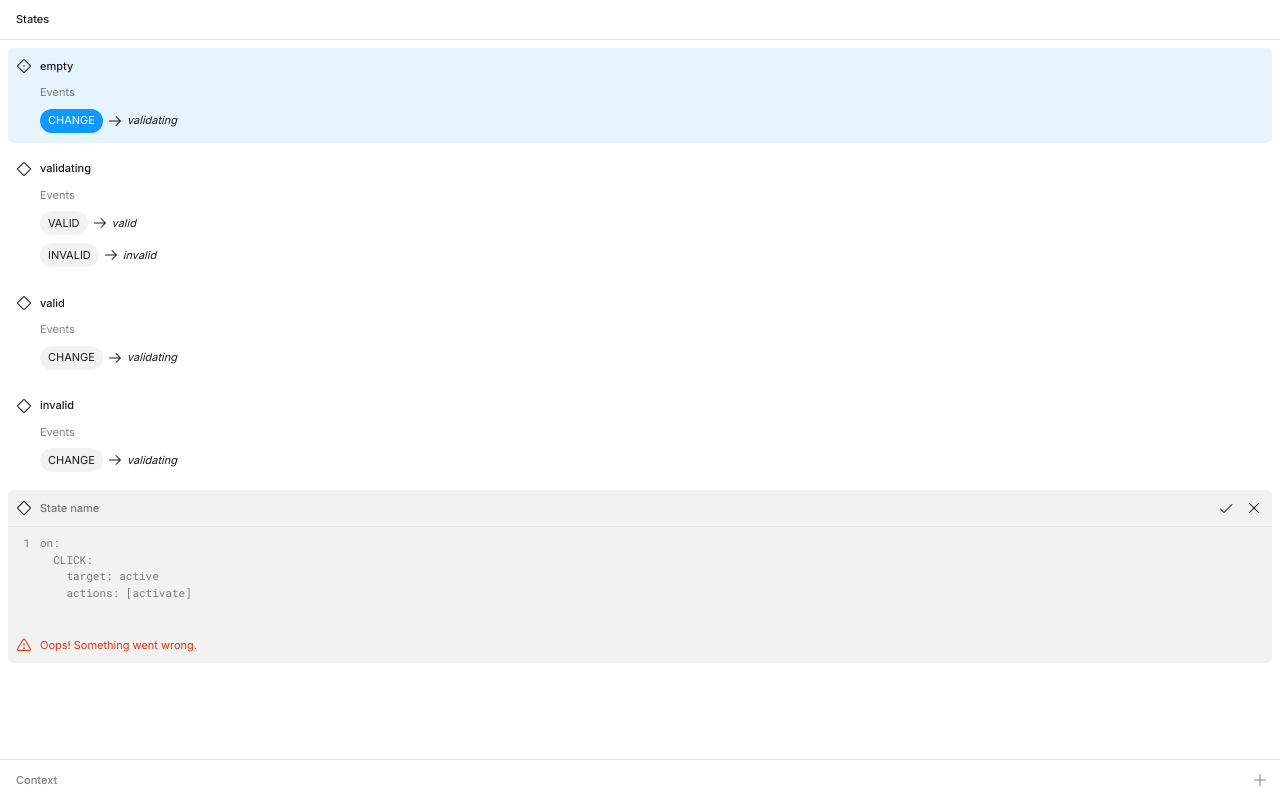
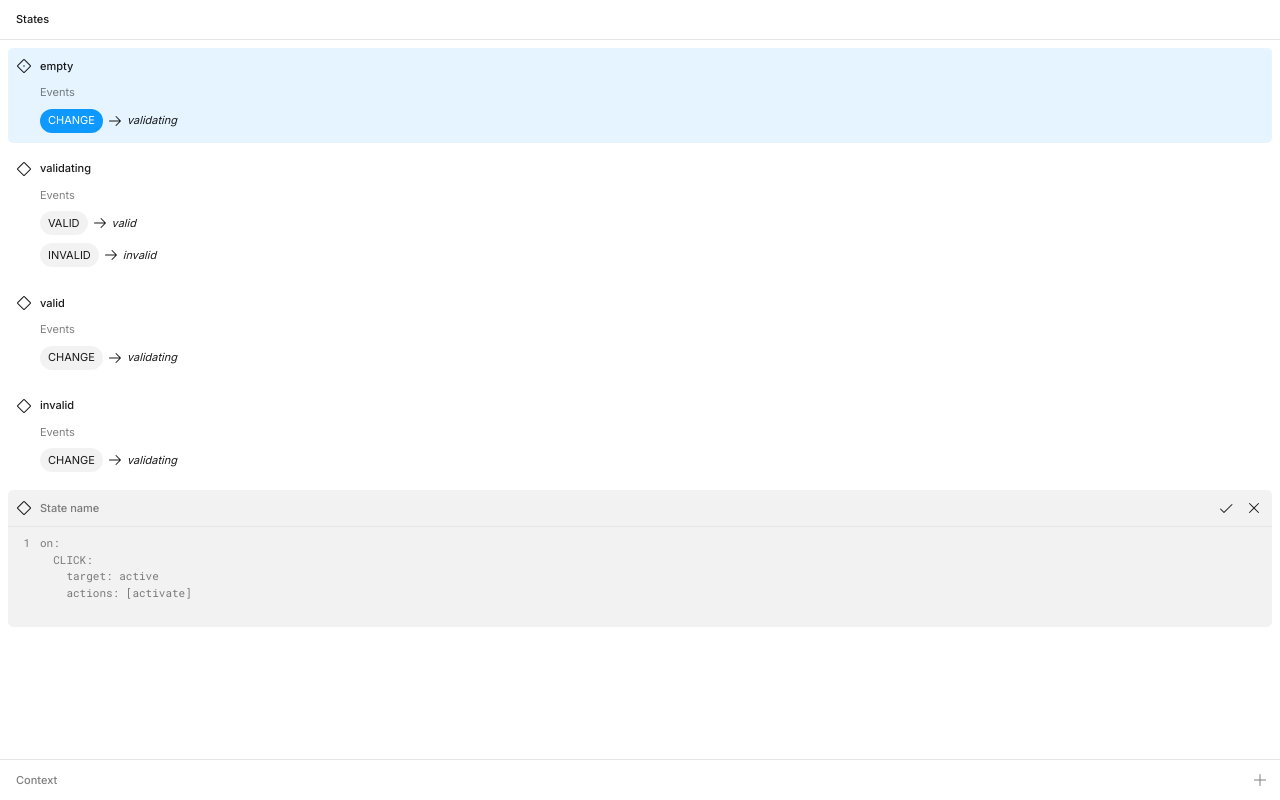
Before and after one commit to colebemis/figma-state-machines, a Next.js app: page / in a window 1280 px wide. Both pictures are taken after a click on the button "Add state". Built offline with nearby package versions, Linux system fonts and the light colour scheme.

Commit message:
Implement Zod schemas for event and state validation; enhance StateEditor to handle YAML parsing and error management

```diff
--- a/app/page.tsx
+++ b/app/page.tsx
@@ -18,14 +18,23 @@ import {
 import clsx from "clsx";
 import React from "react";
 import { parse as yamlParse, stringify as yamlStringify } from "yaml";
+import { z } from "zod";
 
-type EventValue = string | { target: string; actions?: string | string[] };
+const EventValueSchema = z.union([
+  z.string(),
+  z.object({
+    target: z.string(),
+    actions: z.union([z.string(), z.array(z.string())]).optional(),
+  }),
+]);
 
-type StateValue = {
-  on: {
-    [key: string]: EventValue;
-  };
-};
+type EventValue = z.infer<typeof EventValueSchema>;
+
+const StateValueSchema = z.object({
+  on: z.record(z.string(), EventValueSchema),
+});
+
+type StateValue = z.infer<typeof StateValueSchema>;
 
 type StateMachine = {
   initial: string;
@@ -181,7 +190,10 @@ function StateBlock({
         events={events}
         initial={initial}
         onCancel={() => setIsEditing(false)}
-        onSave={() => setIsEditing(false)}
+        onSave={(value) => {
+          setIsEditing(false);
+          console.log(value);
+        }}
       />
     );
   }
@@ -276,8 +288,15 @@ function StateEditor({
   };
   initial: boolean;
   onCancel: () => void;
-  onSave: (state: string) => void;
+  onSave: ({
+    state,
+    events,
+  }: {
+    state: string;
+    events: { [key: string]: EventValue };
+  }) => void;
 }) {
+  const [error, setError] = React.useState<string | null>(null);
   const [yamlStr, setYamlStr] = React.useState(() =>
     // Convert object to yaml string
     events
@@ -297,7 +316,18 @@ function StateEditor({
       className="rounded bg-bg-secondary grid"
       onSubmit={(event) => {
         event.preventDefault();
-        onSave(state ?? "");
+
+        const formData = new FormData(event.currentTarget);
+        const stateName = formData.get("stateName") as string;
+        const yamlStr = formData.get("yamlStr") as string;
+
+        try {
+          const stateValue = StateValueSchema.parse(yamlParse(yamlStr));
+          onSave({ state: stateName, events: stateValue.on });
+        } catch (error) {
+          // TODO: Use an LLM to generate a more helpful error message?
+          setError(error instanceof Error ? error.message : "Unknown error");
+        }
       }}
     >
       <div className="border-b border-border">
@@ -309,9 +339,12 @@ function StateEditor({
           <input
             autoFocus
             type="text"
-            name="state"
+            name="stateName"
             placeholder="State name"
             defaultValue={state}
+            onChange={(event) => {
+              setError(null);
+            }}
             className=" pl-8 pr-9 absolute inset-0 text-[inherit] bg-[transparent] placeholder:text-text-secondary outline-none font-bold"
           />
           <div className="absolute top-1.5 right-1.5 flex items-center gap-1 ">
@@ -343,16 +376,22 @@ function StateEditor({
           ))}
         </div>
         <textarea
+          name="yamlStr"
           placeholder={placeholder}
           value={yamlStr}
-          onChange={(event) => setYamlStr(event.target.value)}
+          onChange={(event) => {
+            setYamlStr(event.target.value);
+            setError(null);
+          }}
           className="w-full bg-transparent outline-none resize-none bg-[transparent] placeholder:text-text-secondary"
         />
       </div>
-      <div className="px-2 h-9 text-text-danger flex items-center gap-2">
-        <Warning size={16} />
-        Oops! Something went wrong.
-      </div>
+      {error ? (
+        <div className="p-2 text-text-danger flex items-start gap-2">
+          <Warning size={16} className="flex-shrink-0" />
+          <div className="whitespace-pre-wrap  font-mono">{error}</div>
+        </div>
+      ) : null}
     </form>
   );
 }
```
